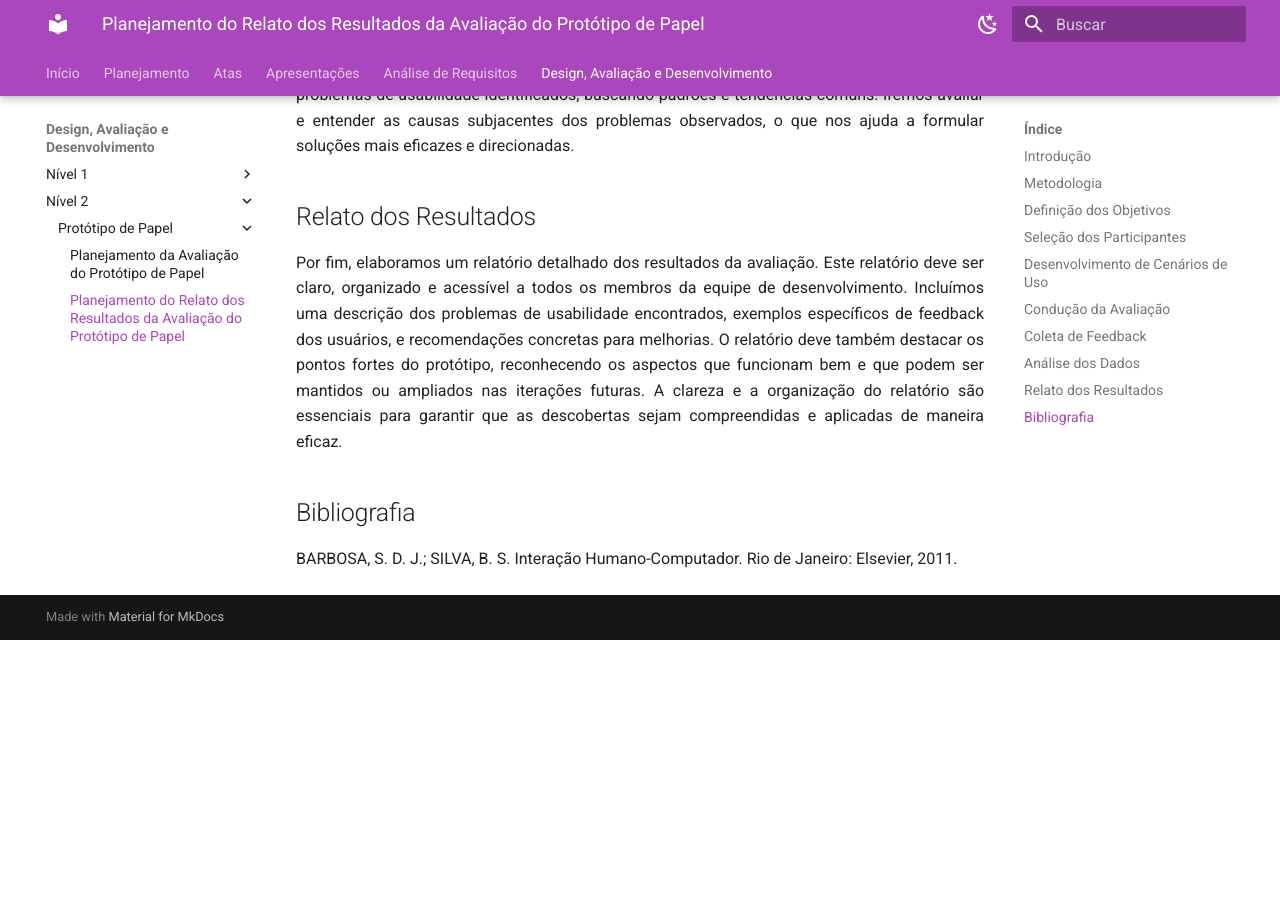
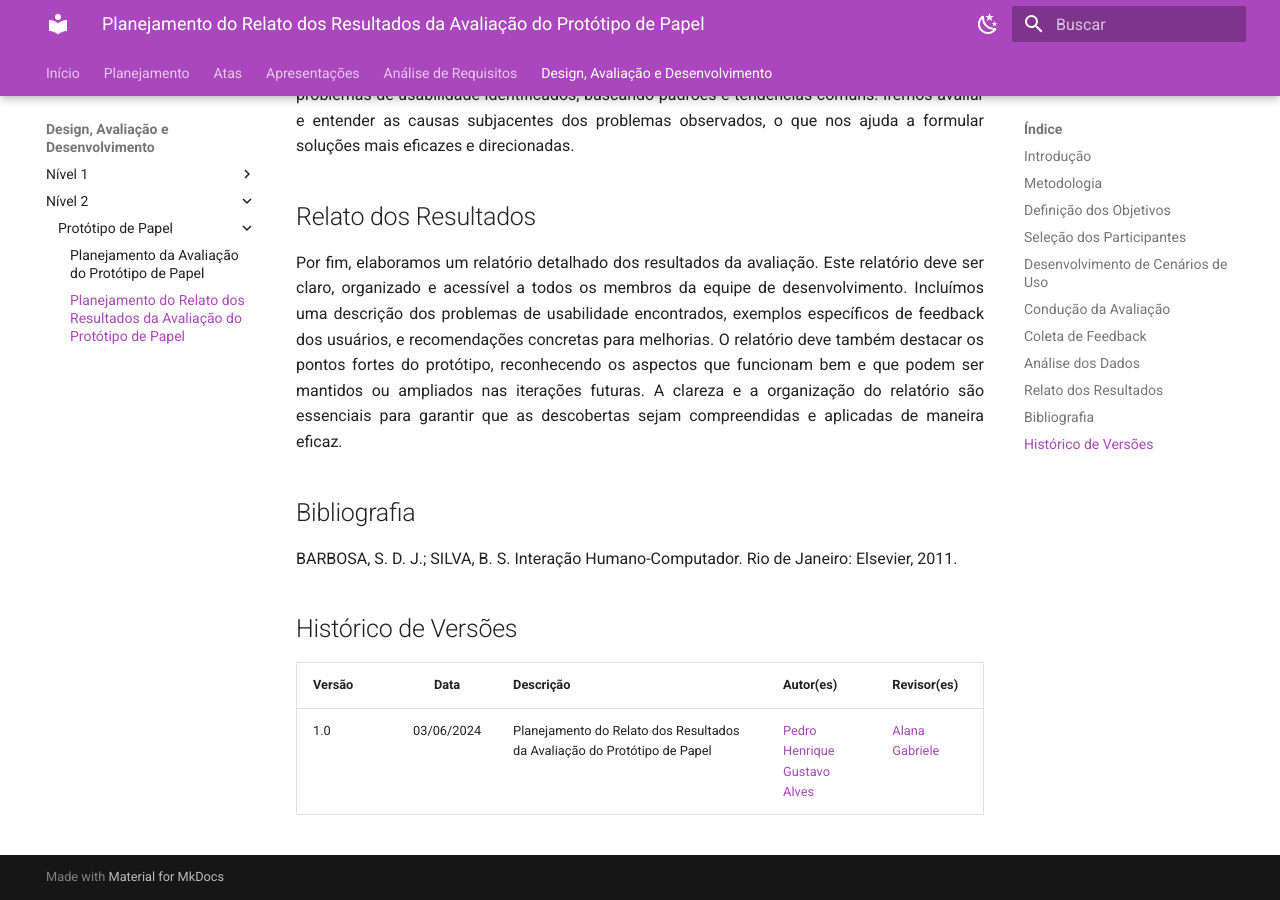
Before and after one commit to Interacao-Humano-Computador/2024.1-Grupo08, an MkDocs documentation site: the page built from docs/design_avaliacao/nivel_2/prototipo_papel/planejamento_relato.md, in a window 1280 px wide and 900 px high, scrolled down 1683 px. Built offline with MkDocs 1.6.1 and Material for MkDocs 9.7.7, drawn with Linux system fonts in a browser that asks for light colours; before the commit the page ends 2323 px from its top, so only the background shows below that.

Commit message:
Add Histórico de Versões

```diff
--- a/docs/design_avaliacao/nivel_2/prototipo_papel/planejamento_relato.md
+++ b/docs/design_avaliacao/nivel_2/prototipo_papel/planejamento_relato.md
@@ -43,3 +43,10 @@ Por fim, elaboramos um relatório detalhado dos resultados da avaliação. Este
 
 ## Bibliografia
 BARBOSA, S. D. J.; SILVA, B. S. Interação Humano-Computador. Rio de Janeiro: Elsevier, 2011.
+
+
+## Histórico de Versões
+
+| Versão |    Data    | Descrição                               | Autor(es)                                                                                     | Revisor(es)                                        |
+| ------ | :--------: | --------------------------------------- | --------------------------------------------------------------------------------------------- | -------------------------------------------------- |
+| 1.0    | 03/06/2024 | Planejamento do Relato dos Resultados da Avaliação do Protótipo de Papel| [Pedro Henrique ](https://github.com/PedroHenrique061) <br> [Gustavo Alves](https://github.com/gustaallves) | [Alana Gabriele](https://github.com/alanagabriele) |
```
